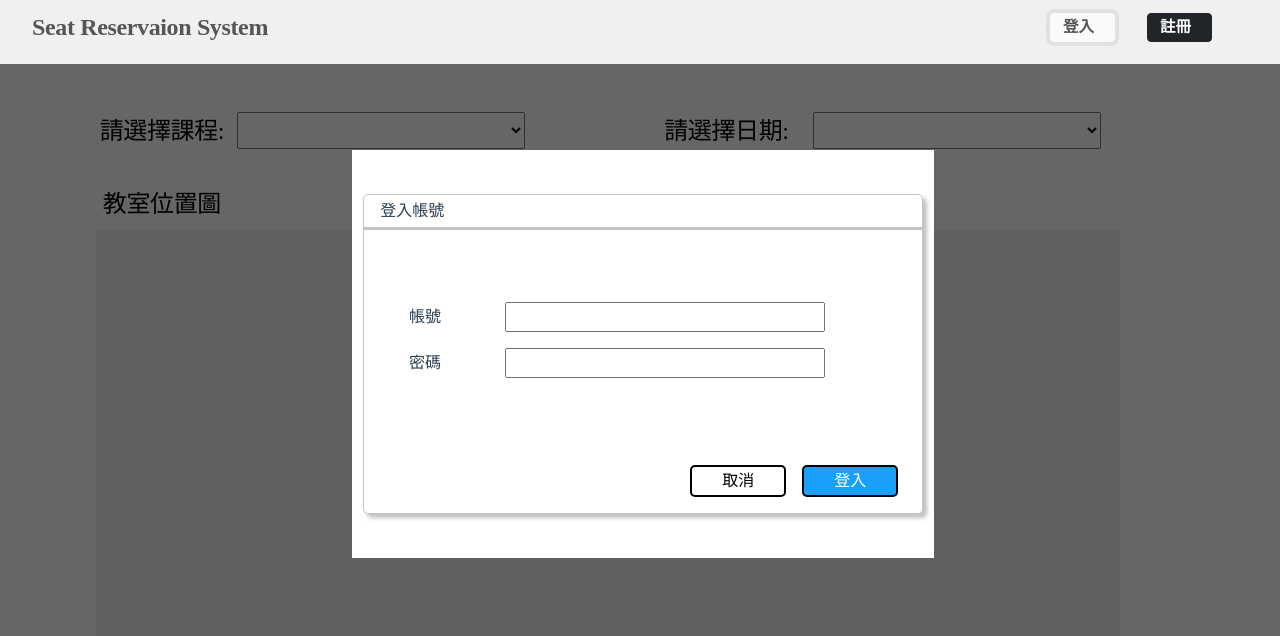
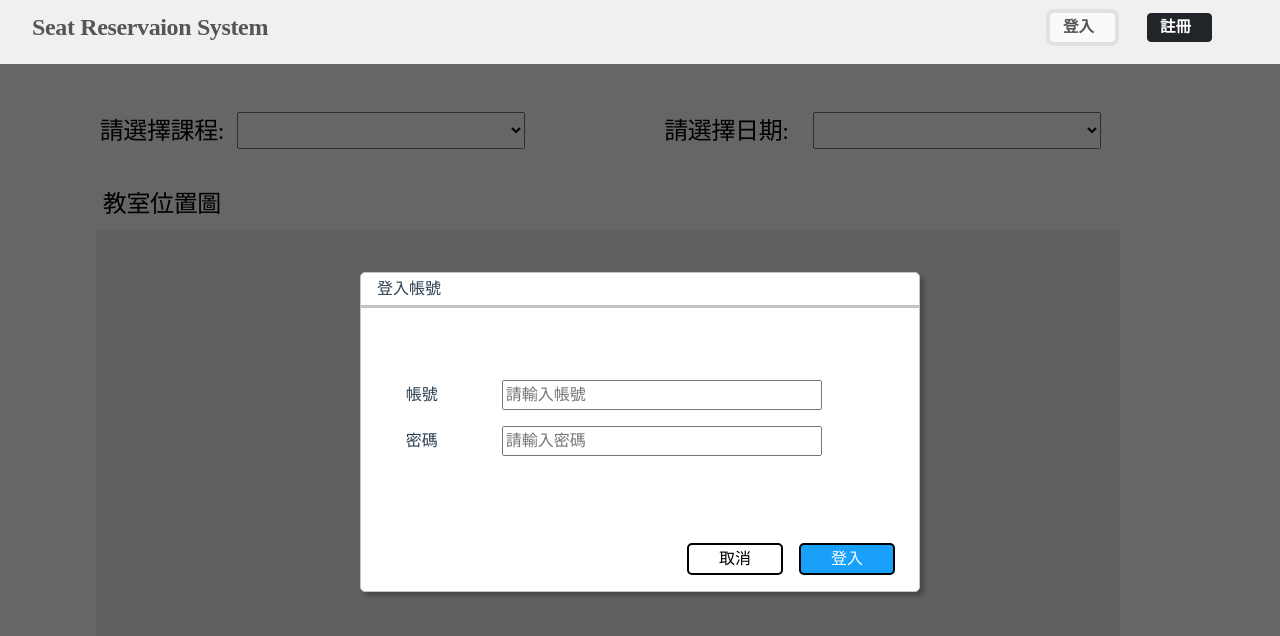
Before and after one commit to Nahemah1022/Seat-Reservation-System, a Vue app in the folder web-frontend/: page / in a window 1280 px wide. Both pictures are taken after a click on the button "登入". Shown: the top 636 px of the page. Built offline with nearby package versions, Linux system fonts and the light colour scheme.

Commit message:
make 註冊 valid, adjust popup

```diff
--- a/web-frontend/src/components/Function_Bar.vue
+++ b/web-frontend/src/components/Function_Bar.vue
@@ -1,12 +1,18 @@
 <template>
   <div>
-    <div class="Mask" v-if="this.$store.state.isLogin == true"></div>
+    <transition name="fade">
+      <div class="Mask" v-show="this.$store.state.isLogin == true">
+        <SignPopup class="win" :isSignup="Is_SignUp"></SignPopup>
+      </div>
+    </transition>
     <div class="menu">
       <h2 class="menu-text">Seat Reservaion System</h2>
-      <button @click.once="Sign" id="login" type="button" class="btn btn-light">
+      <button @click="Sign" id="login" type="button" class="btn btn-light">
         登入
       </button>
-      <button id="register" type="button" class="btn btn-dark">註冊</button>
+      <button @click="Sign_up" id="register" type="button" class="btn btn-dark">
+        註冊
+      </button>
     </div>
     <div class="body">
       <div class="option-menu">
@@ -28,9 +34,10 @@
         <div class="seat-text">請選擇課程與日期</div>
       </div>
     </div>
-    <div class="win" v-if="this.$store.state.isLogin == true">
+    <!--<div class="win" v-if="this.$store.state.isLogin == true">
       <SignPopup></SignPopup>
     </div>
+    -->
   </div>
 </template>
 
@@ -45,11 +52,17 @@ export default {
     return {
       LessonName: "請選擇課程名稱:",
       LessonTime: "請選擇課程日期:",
+      Is_SignUp: false,
     };
   },
   methods: {
     Sign() {
       this.$store.commit("setLogin", true);
+      this.Is_SignUp = false;
+    },
+    Sign_up() {
+      this.$store.commit("setLogin", true);
+      this.Is_SignUp = true;
     },
   },
   components: {
@@ -123,8 +136,8 @@ export default {
   top: 8%;
   width: 100%;
   height: 92%;
-  background: #000000;
-  opacity: 0.6;
+  background: rgb(0, 0, 0, 0.6);
+  //opacity: 0.6;
 }
 
 .body {
@@ -218,14 +231,22 @@ export default {
   }
 }
 .win {
-  border: 0px;
-  padding: 0px;
-  position: absolute;
-  width: 45.5%;
-  height: 51%;
-  left: 27.5%;
-  top: 150px;
-  z-index: 600;
   background-color: white;
+  //opacity: 1;
+}
+
+.fade-enter-active,
+.fade-leave-active {
+  transition: opacity 0.3s;
+}
+
+.fade-enter-from,
+.fade-leave-to {
+  opacity: 0;
+}
+
+.fade-enter-to,
+.fade-leave-from {
+  opacity: 1;
 }
 </style>
--- a/web-frontend/src/components/PopupFrame.vue
+++ b/web-frontend/src/components/PopupFrame.vue
@@ -1,10 +1,6 @@
 <template>
-  <div>
-    <form action="">
-      <div class="sign-up-pop">
-        <slot></slot>
-      </div>
-    </form>
+  <div class="sign-up-pop">
+    <slot></slot>
   </div>
 </template>
 
@@ -32,6 +28,7 @@ export default {
   border-style: solid;
   border-width: 1px;
   border-color: #c4c4c4;
+  background-color: white;
   font-family: "微軟正黑體";
 }
 </style>
--- a/web-frontend/src/components/SignPopup.vue
+++ b/web-frontend/src/components/SignPopup.vue
@@ -12,7 +12,12 @@
             <label for="name">姓名</label>
           </td>
           <td>
-            <input type="text" id="name" />
+            <input
+              type="text"
+              id="name"
+              placeholder="請輸入名字"
+              v-model="Name"
+            />
           </td>
         </tr>
         <tr>
@@ -20,7 +25,13 @@
             <label for="account">帳號</label>
           </td>
           <td>
-            <input type="text" id="account" />
+            <input
+              @click.once="Clear_text"
+              type="text"
+              id="account"
+              placeholder="請輸入帳號"
+              v-model="Account"
+            />
           </td>
         </tr>
         <tr>
@@ -28,7 +39,12 @@
             <label for="password">密碼</label>
           </td>
           <td>
-            <input type="password" id="password" />
+            <input
+              type="password"
+              id="password"
+              placeholder="請輸入密碼"
+              v-model="Password"
+            />
           </td>
         </tr>
         <tr v-if="isSignup">
@@ -36,13 +52,18 @@
             <label for="password-twice">確認密碼</label>
           </td>
           <td>
-            <input type="password" id="password-twice" />
+            <input
+              type="password"
+              id="password-twice"
+              placeholder="請再次輸入密碼"
+              v-model="Password_twice"
+            />
           </td>
         </tr>
       </table>
     </div>
     <div class="button-group">
-      <input type="button" value="取消" />
+      <input @click="Cancel" type="button" value="取消" />
       <input v-if="isSignup" type="submit" value="註冊" />
       <input v-else type="submit" value="登入" />
     </div>
@@ -61,8 +82,16 @@ export default {
   },
   data() {
     return {
-      //isSignup: this.isSiignup,
+      Name: "",
+      Account: "",
+      Password: "",
+      Password_twice: "",
     };
+  },
+  methods: {
+    Cancel() {
+      this.$store.commit("setLogin", false);
+    },
   },
   components: {
     //HelloWorld
@@ -72,24 +101,6 @@ export default {
 </script>
 
 <style scoped>
-.sign-up-pop {
-  margin-left: auto;
-  margin-right: auto;
-  display: flex;
-  flex-direction: column;
-  position: absolute;
-  left: 23.26%;
-  right: 23.26%;
-  top: 25.68%;
-  bottom: 25.68%;
-  box-shadow: 4px 4px 4px rgba(0, 0, 0, 0.25);
-  border-radius: 5px;
-  border-style: solid;
-  border-width: 1px;
-  border-color: #c4c4c4;
-  font-family: "微軟正黑體";
-}
-
 .sign-up-pop .sign-up-header {
   display: flex;
   text-align: left;
```
